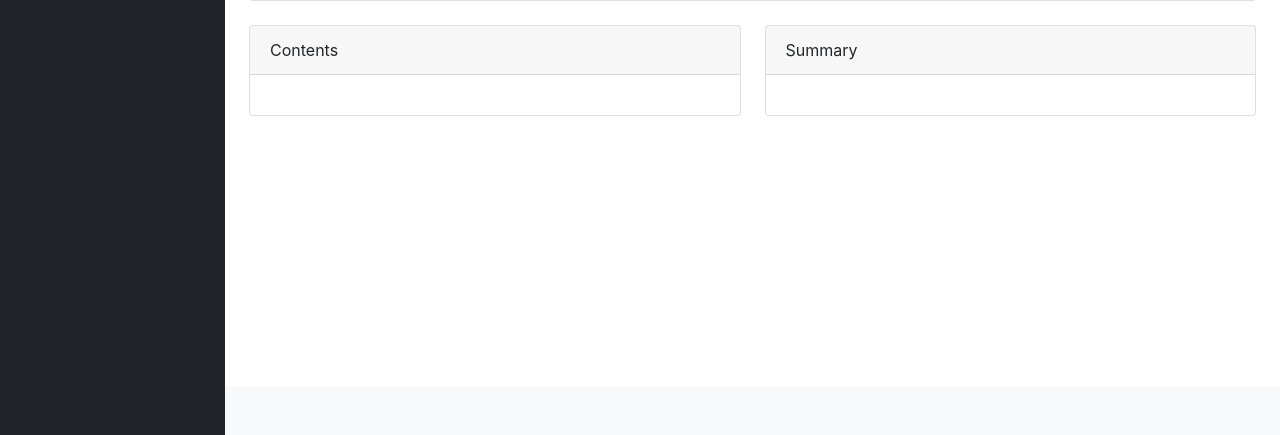
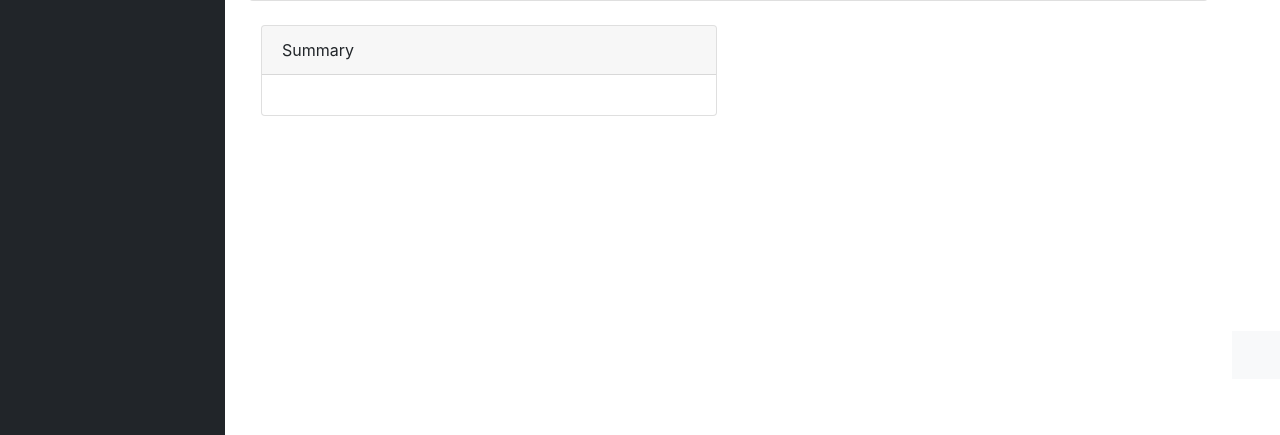
Before and after one commit to ossteam8/K-news-keyword-summarizer, a Django app: template crawling/templates/crawling/summary.html in a window 1280 px wide. Shown: the part 365-800 px from the top of the page. Run offline with Django 3.2, Linux system fonts and the light colour scheme; the template is opened without the code that fills it, so the values that code supplies are empty; some libraries are stand-ins or nearby versions.

Commit message:
remove article contents in html

```diff
--- a/crawling/templates/crawling/summary.html
+++ b/crawling/templates/crawling/summary.html
@@ -39,7 +39,7 @@
                 </div>
             </div>
             <div class="row">
-                <div class="col" style="width: 50%;">
+                <!-- <div class="col" style="width: 50%;">
                     <div class="card mb-4">
                         <div class="card-header">
                             Contents
@@ -49,7 +49,7 @@
                                 {{ article.contents }}
                             {% endif %}
                         </div>
-                    </div>
+                    </div> -->
                 </div>
                 <div class="col" style="width: 50%;">
                     <div class="card mb-4">
```
